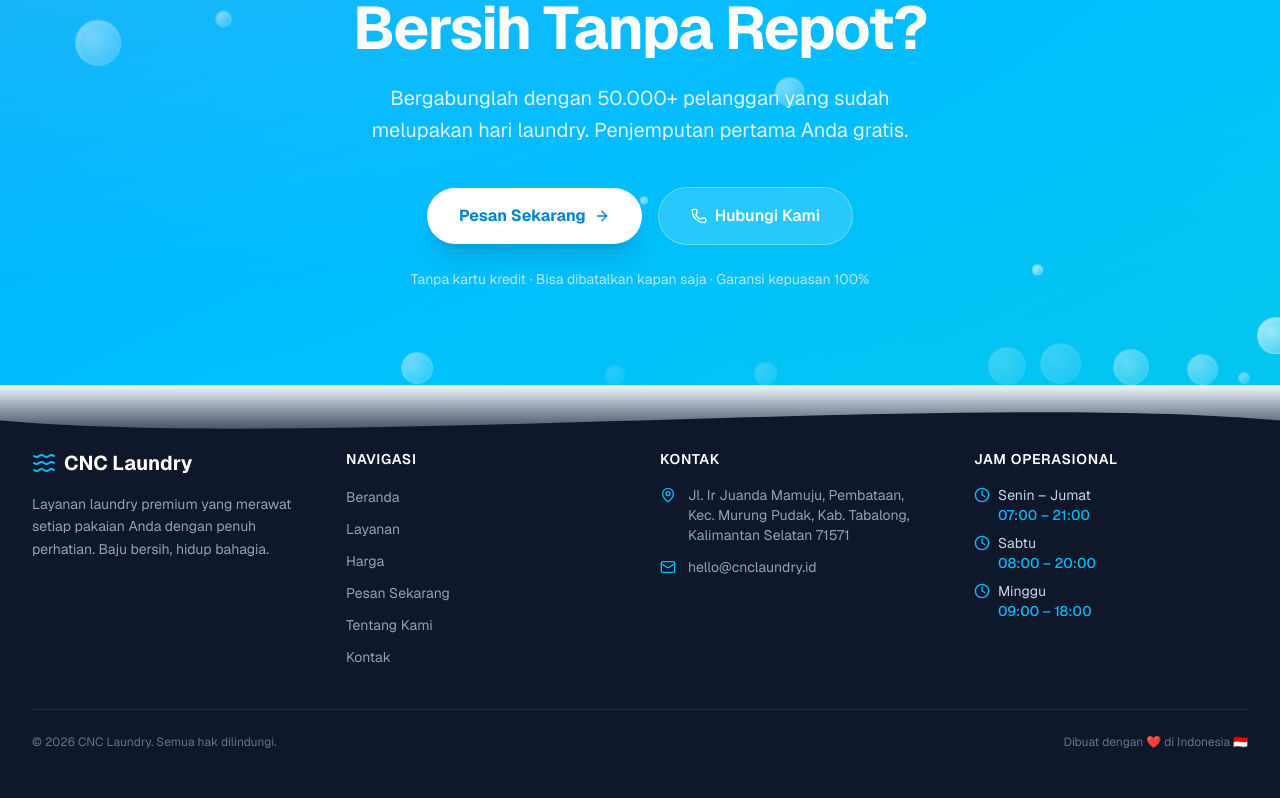
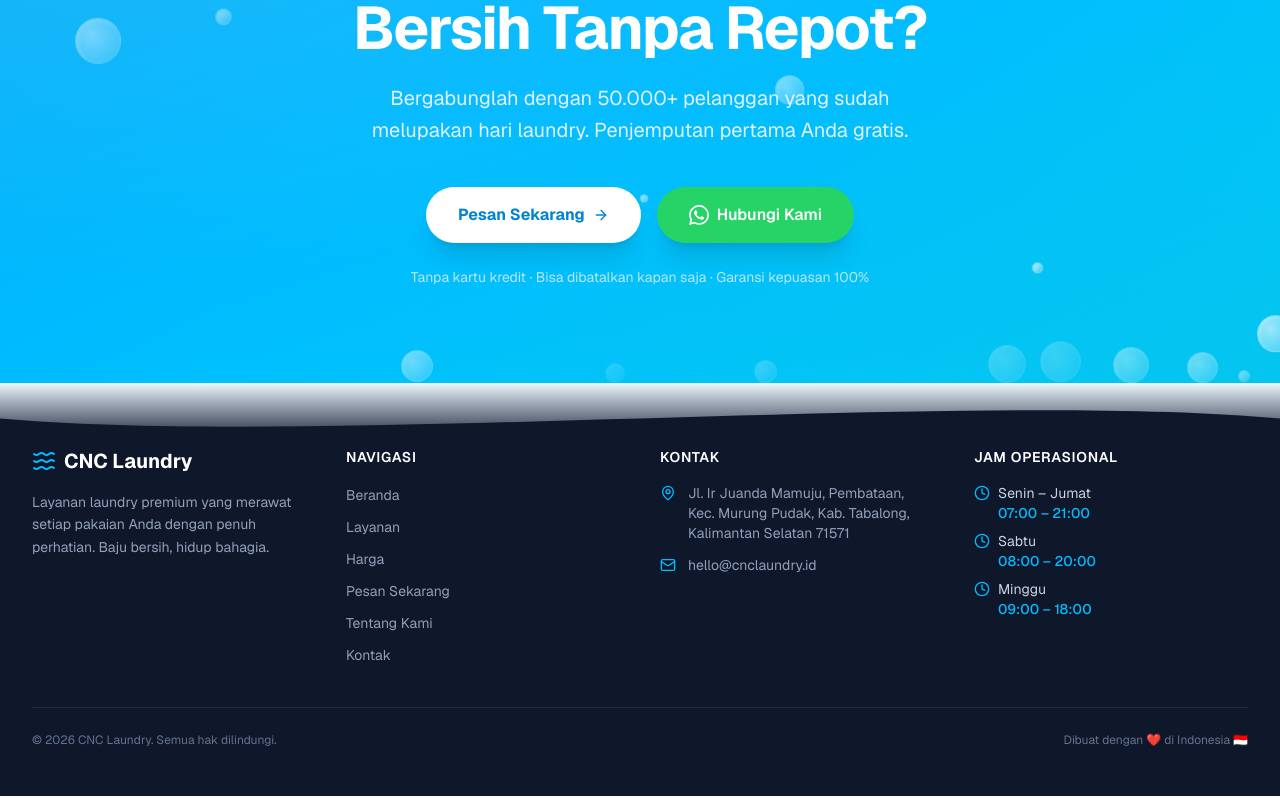
Before and after one commit to yepikayy/cnclaundry, a Next.js app: page / in a window 1280 px wide. Shown: the part 5319-6117 px from the top of the page. Built offline with nearby package versions, Linux system fonts and the light colour scheme; no server answers; the database is empty.

Commit message:
Ubah tombol Hubungi Kami jadi tema WhatsApp (+62 831-3776-4669)

```diff
--- a/components/home/CTA.tsx
+++ b/components/home/CTA.tsx
@@ -2,7 +2,7 @@
 
 import Link from "next/link";
 import { motion } from "framer-motion";
-import { ArrowRight, Phone } from "lucide-react";
+import { ArrowRight } from "lucide-react";
 import { FloatingBubbles } from "@/components/effects/FloatingBubbles";
 import { ScrollReveal } from "@/components/effects/ScrollReveal";
 
@@ -43,13 +43,15 @@
                 <ArrowRight className="w-4 h-4 group-hover:translate-x-1 transition-transform" />
               </motion.button>
             </Link>
-            <a href="tel:+6281234567890">
+            <a href="https://wa.me/6283137764669" target="_blank" rel="noopener noreferrer">
               <motion.button
-                whileHover={{ scale: 1.04 }}
+                whileHover={{ scale: 1.04, boxShadow: "0 20px 40px rgba(0,0,0,0.2)" }}
                 whileTap={{ scale: 0.97 }}
-                className="flex items-center gap-2 px-8 py-4 rounded-full bg-white/15 border border-white/30 text-white font-semibold text-base hover:bg-white/25 transition-colors"
+                className="flex items-center gap-2 px-8 py-4 rounded-full bg-[#25D366] text-white font-semibold text-base shadow-xl hover:bg-[#1EBE57] transition-colors"
               >
-                <Phone className="w-4 h-4" />
+                <svg viewBox="0 0 24 24" className="w-5 h-5" fill="currentColor" xmlns="http://www.w3.org/2000/svg">
+                  <path d="M17.472 14.382c-.297-.149-1.758-.867-2.03-.967-.273-.099-.471-.148-.67.15-.197.297-.767.966-.94 1.164-.173.199-.347.223-.644.075-.297-.15-1.255-.463-2.39-1.475-.883-.788-1.48-1.761-1.653-2.059-.173-.297-.018-.458.13-.606.134-.133.298-.347.446-.52.149-.174.198-.298.298-.497.099-.198.05-.371-.025-.52-.075-.149-.669-1.612-.916-2.207-.242-.579-.487-.5-.669-.51-.173-.008-.371-.01-.57-.01-.198 0-.52.074-.792.372-.272.297-1.04 1.016-1.04 2.479 0 1.462 1.065 2.875 1.213 3.074.149.198 2.096 3.2 5.077 4.487.71.306 1.263.489 1.694.625.712.227 1.36.195 1.872.118.571-.085 1.758-.719 2.006-1.413.248-.694.248-1.289.173-1.413-.074-.124-.272-.198-.57-.347m-5.421 7.403h-.004a9.87 9.87 0 01-5.031-1.378l-.361-.214-3.741.982.998-3.648-.235-.374a9.86 9.86 0 01-1.51-5.26c.001-5.45 4.436-9.884 9.888-9.884 2.64 0 5.122 1.03 6.988 2.898a9.825 9.825 0 012.893 6.994c-.003 5.45-4.437 9.884-9.885 9.884m8.413-18.297A11.815 11.815 0 0012.05 0C5.495 0 .16 5.335.157 11.892c0 2.096.547 4.142 1.588 5.945L.057 24l6.305-1.654a11.882 11.882 0 005.683 1.448h.005c6.554 0 11.89-5.335 11.893-11.893a11.821 11.821 0 00-3.48-8.413z" />
+                </svg>
                 Hubungi Kami
               </motion.button>
             </a>
```
